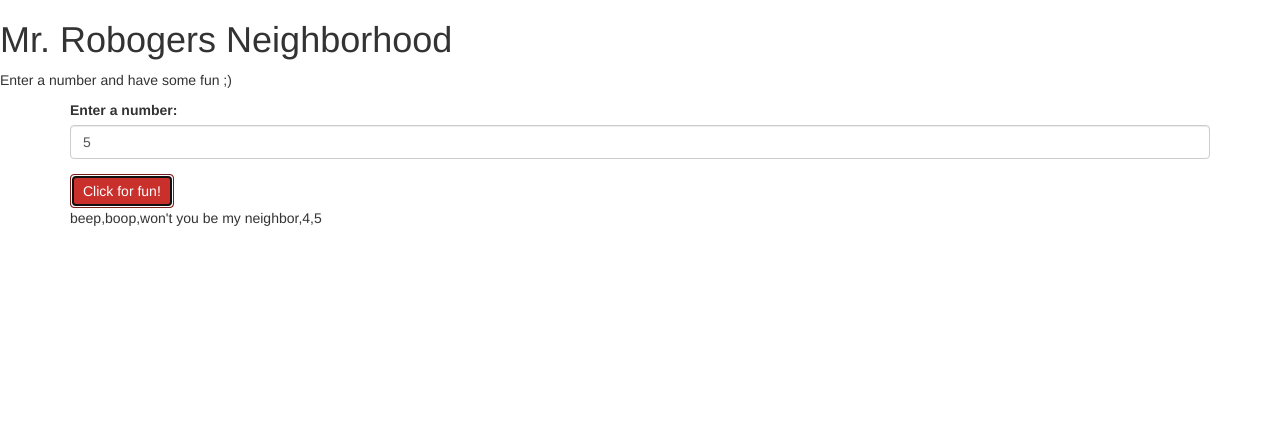
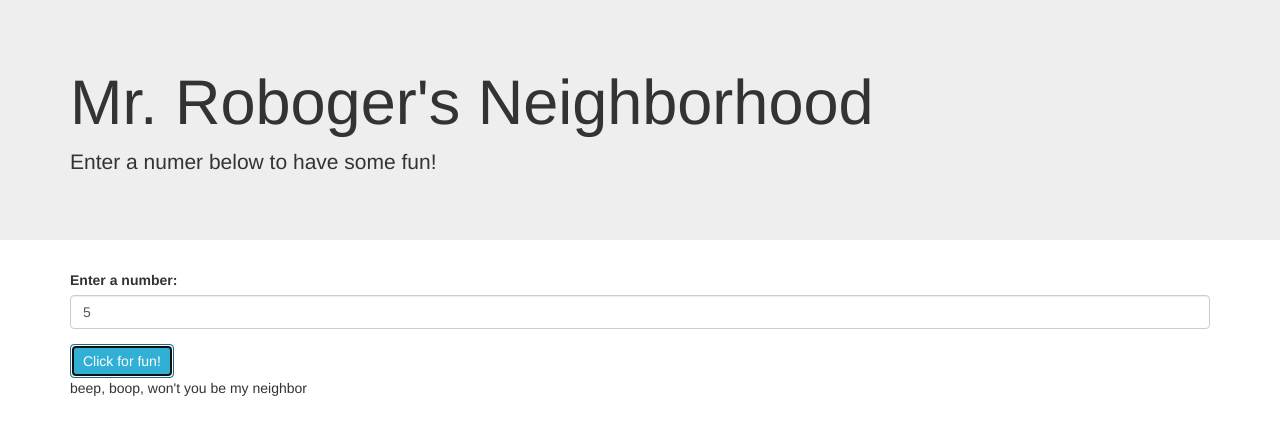
Before and after one commit to smoody0208/mr-robogers-neighborhood, a plain HTML site: page index.html in a window 1280 px wide. Both pictures are taken after typing "5" into the empty fields and a click on the button "Click for fun!". Drawn offline with Linux system fonts and the light colour scheme.

Commit message:
Make style changes it index.html

```diff
--- a/index.html
+++ b/index.html
@@ -10,18 +10,20 @@
   <title>Document</title>
 </head>
   <body>
-    <div class="container-jumbotron">
-      <h1>Mr. Robogers Neighborhood</h1>
-      <p>Enter a number and have some fun ;)</p>
+    <div class="jumbotron jumbotron-fluid">
+      <div class="container">
+        <h1 class="display-4">Mr. Roboger's Neighborhood</h1>
+        <p class="lead">Enter a numer below to have some fun!</p>
+      </div>
     </div>
 
-    <div class="container">
+    <div class="container vertical-align">
       <form id="robogers">
         <div class="form-group">
           <label for="message">Enter a number:</label>
-          <input id="messageInput" class="form-control" type="number">
+          <input id="messageInput" class="form-control form-control-lg" type="number">
         </div>
-        <button type="submit" class="btn btn-danger" id="submit">Click for fun!</button>
+        <button type="submit" class="btn btn-info" id="submit">Click for fun!</button>
       </form>
 
       <div id="result">
--- a/js/scripts.js
+++ b/js/scripts.js
@@ -1,21 +1,23 @@
+//Back-end
+
 function robogersNeighborhood(message) {
   var result = [];
   var beepBoop = ["beep", "boop", "won't you be my neighbor"];
+  var num = [1, 2, 3];
 
   if (message<=0) {
     alert("Please Enter a Positive Number");
+    return "";
 
   }
 
-  for(var i=1; i<= message; i++){
-    if (i === 3) {
-      result.push(beepBoop[2]);
-    } else if (i === 1) {
-      result.push("beep");
-    } else if (i === 2) {
-      result.push("boop");
-    } else {
-      result.push("" + i);
+  for(var i=0; i<= message; i++){
+    if (i === num[2]) {
+      result.push(" " + beepBoop[2]);
+    } else if (i === num[0]) {
+      result.push(" " + beepBoop[0]);
+    } else if (i === num[1]) {
+      result.push(" " + beepBoop[1]);
     }
   }
   return result;
```
